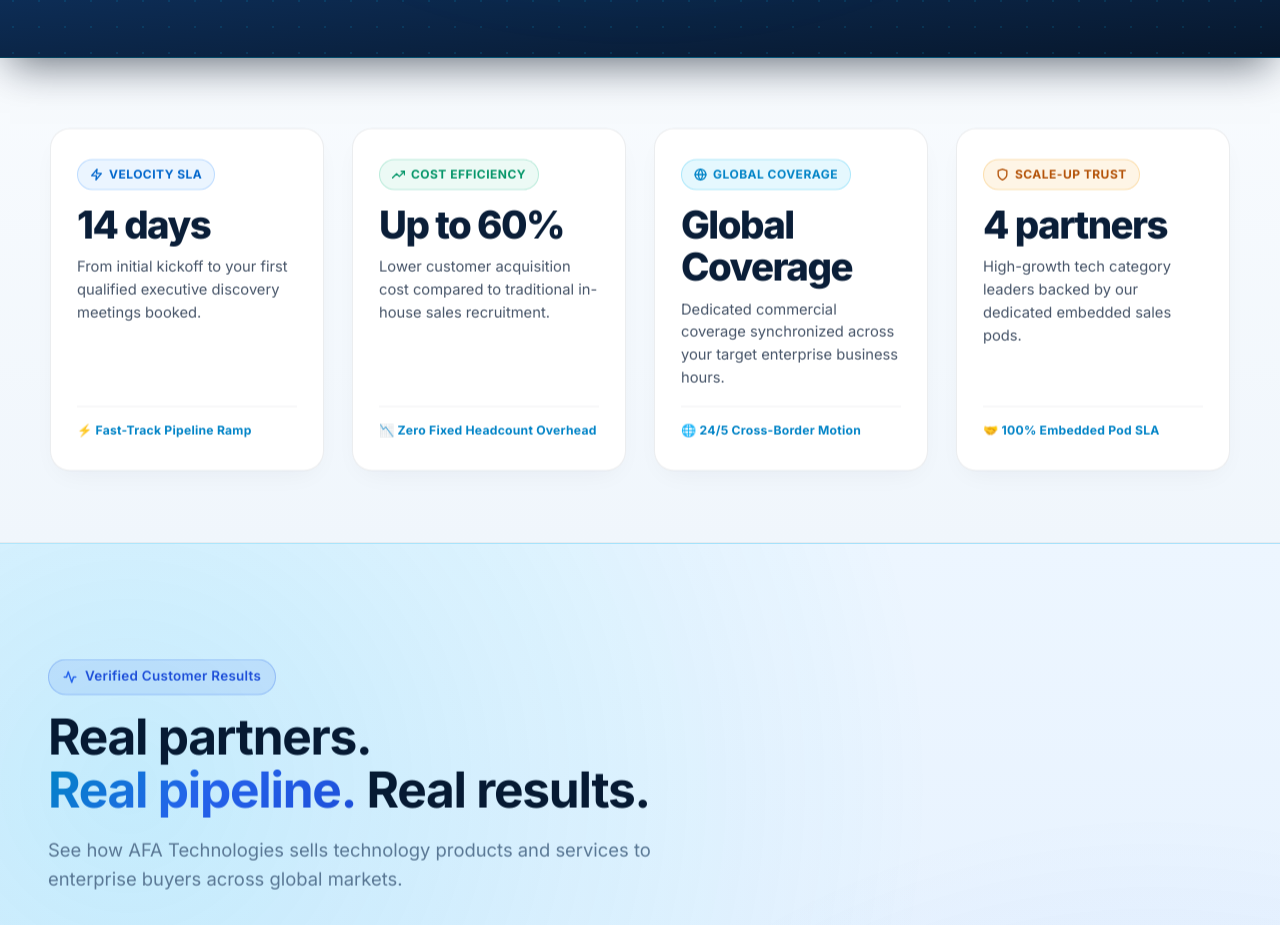
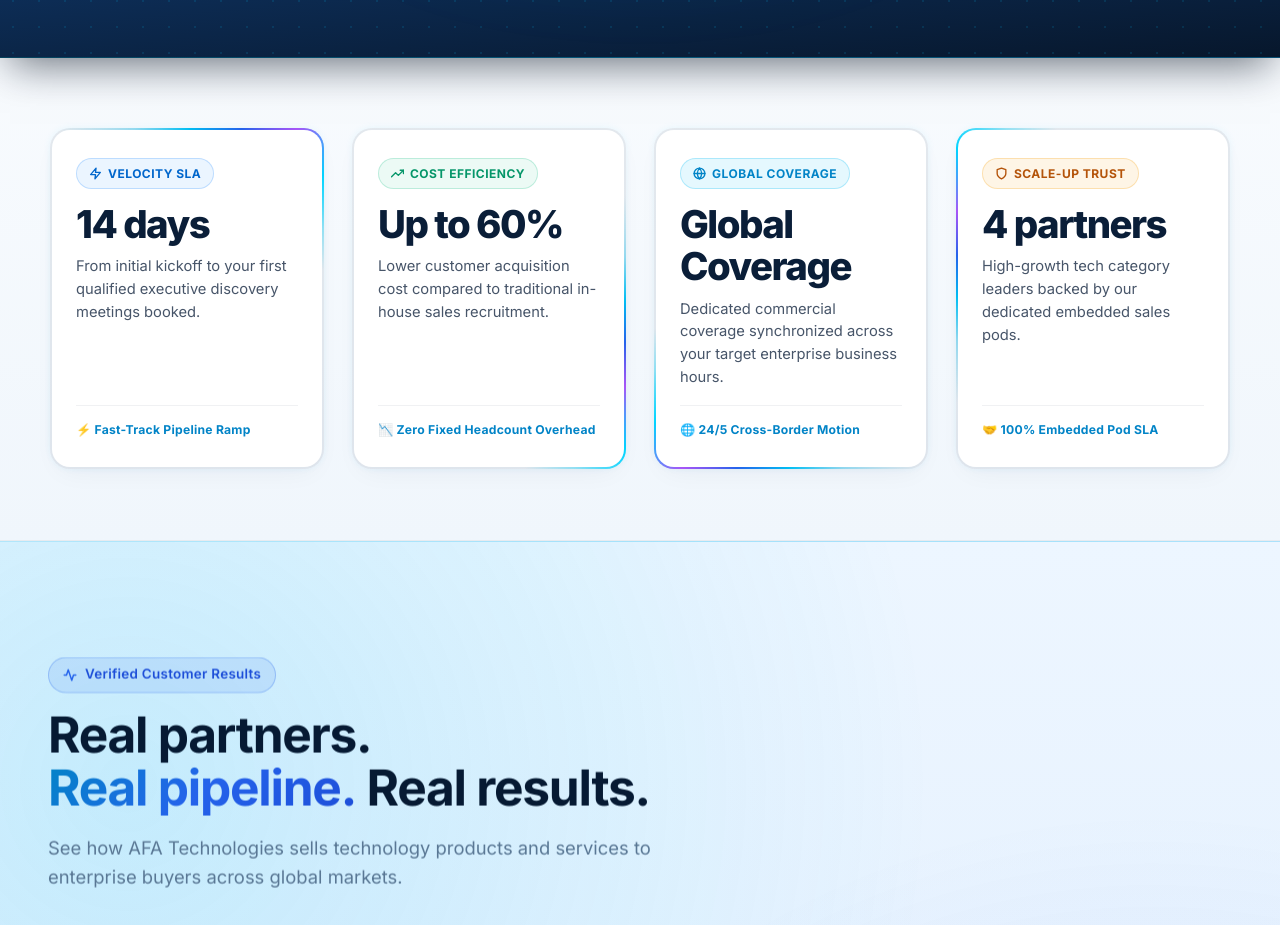
Before and after one commit to HafizTayyabNasir/AFATechnolgies, a Next.js app: page / in a window 1280 px wide. Shown: the part 1131-2056 px from the top of the page. Built offline with nearby package versions, Linux system fonts and the light colour scheme.

Commit message:
Add moving glowing border beam animation to 4 metric bento cards

```diff
--- a/AFA-Technologies-Website.html
+++ b/AFA-Technologies-Website.html
@@ -648,11 +648,17 @@ ul{margin:0;padding:0;list-style:none}
 /* ---------- Modern Bento Metric Cards Layout ---------- */
 .metrics-deck{display:grid;grid-template-columns:repeat(4,1fr);gap:clamp(16px,2.2vw,28px);margin-top:0}
 
-.metric-bento-card{background:#ffffff;border:1px solid rgba(10,30,56,0.08);border-radius:20px;padding:clamp(22px,2.8vw,30px) clamp(18px,2.2vw,26px);display:flex;flex-direction:column;justify-content:space-between;box-shadow:0 10px 28px -10px rgba(10,30,56,0.06);transition:all .35s cubic-bezier(0.16,1,0.3,1);position:relative;overflow:hidden}
-.metric-bento-card::before{content:"";position:absolute;top:0;left:0;right:0;height:3px;background:transparent;transition:background .3s ease}
-
-.metric-bento-card:hover{transform:translateY(-5px);border-color:rgba(0,189,242,0.4);box-shadow:0 20px 42px -12px rgba(0,189,242,0.2)}
-.metric-bento-card:hover::before{background:linear-gradient(90deg,var(--cyan),var(--blue-500))}
+.metric-bento-card{position:relative;background:rgba(10,30,56,0.08);border-radius:20px;padding:clamp(22px,2.8vw,30px) clamp(18px,2.2vw,26px);display:flex;flex-direction:column;justify-content:space-between;box-shadow:0 10px 28px -10px rgba(10,30,56,0.06),0 0 10px -2px rgba(0,189,242,0.12);transition:transform .35s cubic-bezier(0.16,1,0.3,1),box-shadow .35s ease;overflow:hidden;isolation:isolate}
+.metric-bento-card::before{content:"";position:absolute;top:50%;left:50%;width:300%;height:300%;transform:translate(-50%,-50%);background:conic-gradient(from 0deg,transparent 0deg,transparent 60deg,rgba(0,189,242,0.35) 80deg,#00bdf2 98deg,#2563eb 115deg,#a855f7 130deg,#00d4ff 145deg,rgba(0,212,255,0.35) 160deg,transparent 175deg,transparent 360deg);animation:bentoBeamRotate 4s linear infinite;z-index:1}
+.metric-bento-card::after{content:"";position:absolute;inset:2px;background:#ffffff;border-radius:18px;z-index:2;transition:background .3s ease}
+.metric-bento-card > *{position:relative;z-index:3}
+.metric-bento-card:nth-child(1)::before{animation-delay:0s}
+.metric-bento-card:nth-child(2)::before{animation-delay:-1s}
+.metric-bento-card:nth-child(3)::before{animation-delay:-2s}
+.metric-bento-card:nth-child(4)::before{animation-delay:-3s}
+.metric-bento-card:hover{transform:translateY(-5px);box-shadow:0 20px 42px -10px rgba(0,189,242,0.25),0 0 22px rgba(0,189,242,0.2)}
+@keyframes bentoBeamRotate{from{transform:translate(-50%,-50%) rotate(0deg)}to{transform:translate(-50%,-50%) rotate(360deg)}}
+@media (prefers-reduced-motion: reduce){.metric-bento-card::before{animation:none}}
 
 .metric-bento-header{margin-bottom:14px}
 .metric-pill{display:inline-flex;align-items:center;gap:6px;font-size:0.75rem;font-weight:700;text-transform:uppercase;letter-spacing:.04em;padding:5px 12px;border-radius:999px}
--- a/app/globals.css
+++ b/app/globals.css
@@ -632,11 +632,17 @@ ul{margin:0;padding:0;list-style:none}
 /* ---------- Modern Bento Metric Cards Layout ---------- */
 .metrics-deck{display:grid;grid-template-columns:repeat(4,1fr);gap:clamp(16px,2.2vw,28px);margin-top:0}
 
-.metric-bento-card{background:#ffffff;border:1px solid rgba(10,30,56,0.08);border-radius:20px;padding:clamp(22px,2.8vw,30px) clamp(18px,2.2vw,26px);display:flex;flex-direction:column;justify-content:space-between;box-shadow:0 10px 28px -10px rgba(10,30,56,0.06);transition:all .35s cubic-bezier(0.16,1,0.3,1);position:relative;overflow:hidden}
-.metric-bento-card::before{content:"";position:absolute;top:0;left:0;right:0;height:3px;background:transparent;transition:background .3s ease}
-
-.metric-bento-card:hover{transform:translateY(-5px);border-color:rgba(0,189,242,0.4);box-shadow:0 20px 42px -12px rgba(0,189,242,0.2)}
-.metric-bento-card:hover::before{background:linear-gradient(90deg,var(--cyan),var(--blue-500))}
+.metric-bento-card{position:relative;background:rgba(10,30,56,0.08);border-radius:20px;padding:clamp(22px,2.8vw,30px) clamp(18px,2.2vw,26px);display:flex;flex-direction:column;justify-content:space-between;box-shadow:0 10px 28px -10px rgba(10,30,56,0.06),0 0 10px -2px rgba(0,189,242,0.12);transition:transform .35s cubic-bezier(0.16,1,0.3,1),box-shadow .35s ease;overflow:hidden;isolation:isolate}
+.metric-bento-card::before{content:"";position:absolute;top:50%;left:50%;width:300%;height:300%;transform:translate(-50%,-50%);background:conic-gradient(from 0deg,transparent 0deg,transparent 60deg,rgba(0,189,242,0.35) 80deg,#00bdf2 98deg,#2563eb 115deg,#a855f7 130deg,#00d4ff 145deg,rgba(0,212,255,0.35) 160deg,transparent 175deg,transparent 360deg);animation:bentoBeamRotate 4s linear infinite;z-index:1}
+.metric-bento-card::after{content:"";position:absolute;inset:2px;background:#ffffff;border-radius:18px;z-index:2;transition:background .3s ease}
+.metric-bento-card > *{position:relative;z-index:3}
+.metric-bento-card:nth-child(1)::before{animation-delay:0s}
+.metric-bento-card:nth-child(2)::before{animation-delay:-1s}
+.metric-bento-card:nth-child(3)::before{animation-delay:-2s}
+.metric-bento-card:nth-child(4)::before{animation-delay:-3s}
+.metric-bento-card:hover{transform:translateY(-5px);box-shadow:0 20px 42px -10px rgba(0,189,242,0.25),0 0 22px rgba(0,189,242,0.2)}
+@keyframes bentoBeamRotate{from{transform:translate(-50%,-50%) rotate(0deg)}to{transform:translate(-50%,-50%) rotate(360deg)}}
+@media (prefers-reduced-motion: reduce){.metric-bento-card::before{animation:none}}
 
 .metric-bento-header{margin-bottom:14px}
 .metric-pill{display:inline-flex;align-items:center;gap:6px;font-size:0.75rem;font-weight:700;text-transform:uppercase;letter-spacing:.04em;padding:5px 12px;border-radius:999px}
```
